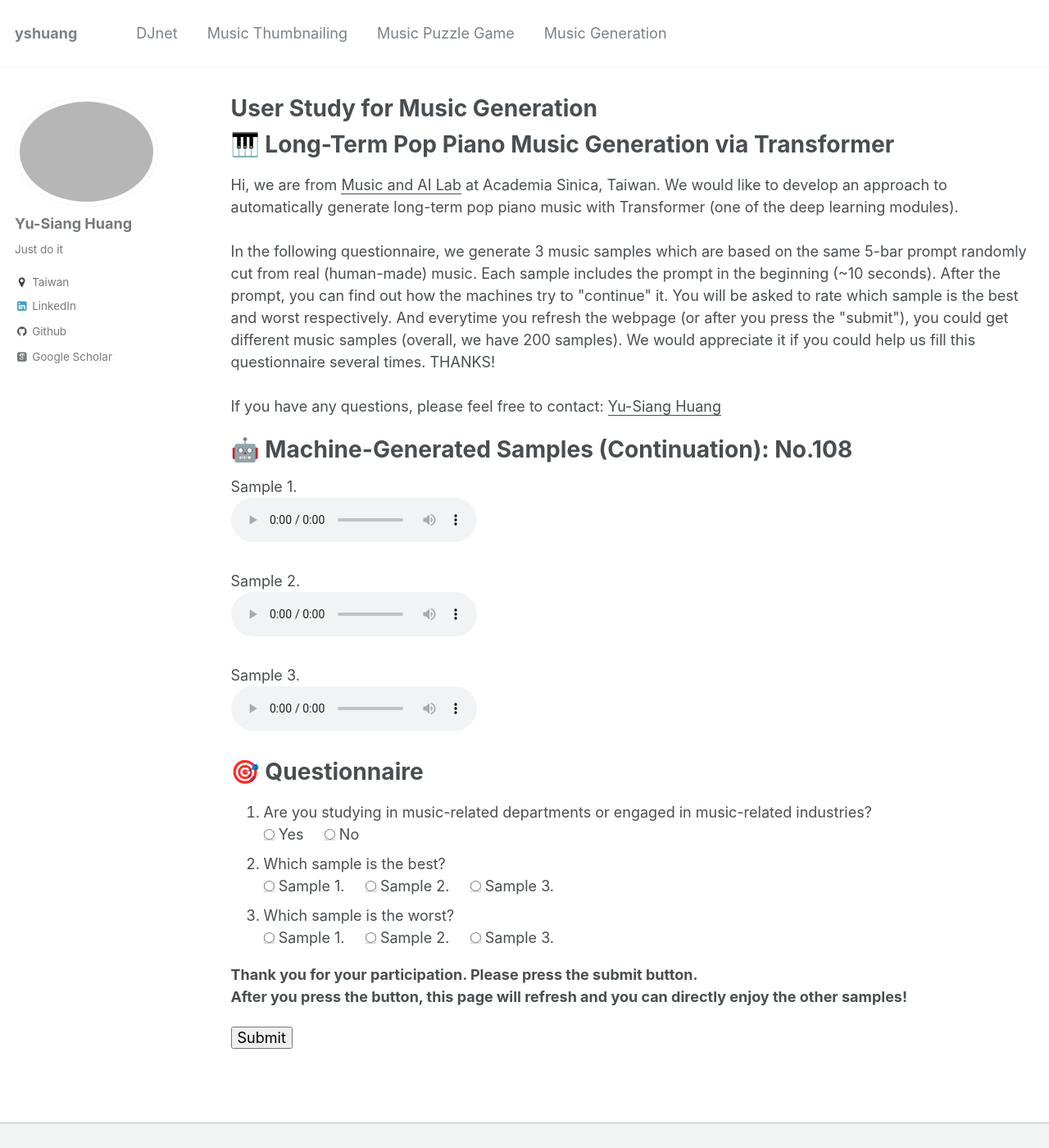
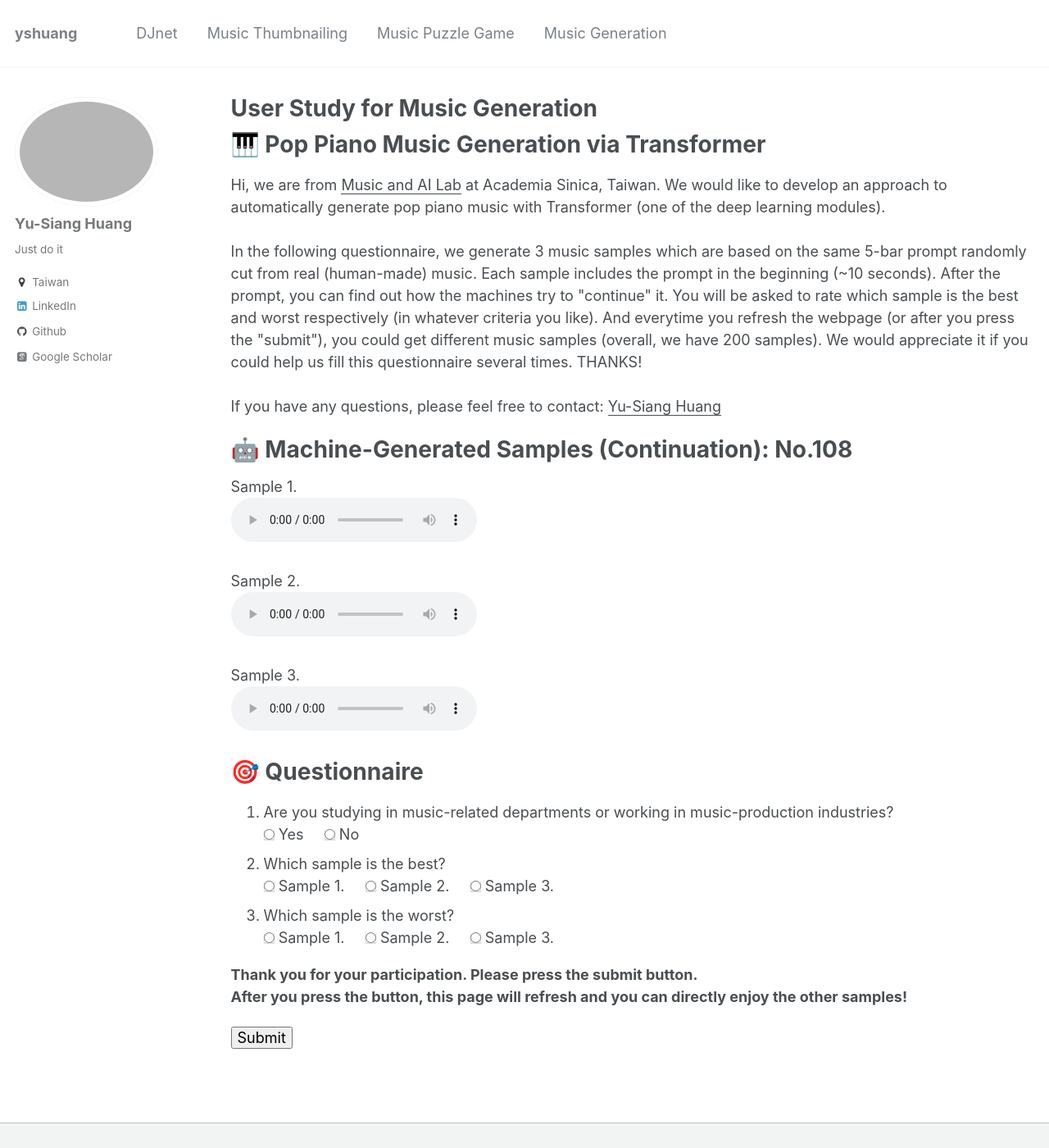
Before and after one commit to remyhuang/remyhuang.github.io, a Jekyll site: the page built from _pages/music_generation.html, in a window 1280 px wide and 1400 px high. Shown: the whole window at 82% size. Built offline with Jekyll 4.4.1, drawn with Linux system fonts in a browser that asks for light colours; some web fonts are replaced.

Commit message:
Update music_generation.html

```diff
--- a/_pages/music_generation.html
+++ b/_pages/music_generation.html
@@ -76,13 +76,13 @@ author_profile: true
         </script>
 
         <!-- description -->
-        <h1>🎹 Long-Term Pop Piano Music Generation via Transformer</h1>
+        <h1>🎹 Pop Piano Music Generation via Transformer</h1>
         <p>
             Hi, we are from <u><a href="https://musicai.citi.sinica.edu.tw/" target="_blank">Music and AI Lab</a></u> at Academia Sinica, Taiwan.
-            We would like to develop an approach to automatically generate long-term pop piano music with Transformer (one of the deep learning modules). <br><br>
+            We would like to develop an approach to automatically generate pop piano music with Transformer (one of the deep learning modules). <br><br>
             In the following questionnaire, we generate 3 music samples which are based on the same 5-bar prompt randomly cut from real (human-made) music.
             Each sample includes the prompt in the beginning (~10 seconds). After the prompt, you can find out how the machines try to "continue" it.
-            You will be asked to rate which sample is the best and worst respectively.
+            You will be asked to rate which sample is the best and worst respectively (in whatever criteria you like).
             And everytime you refresh the webpage (or after you press the "submit"), you could get different music samples (overall, we have 200 samples).
             We would appreciate it if you could help us fill this questionnaire several times. THANKS! <br><br>
             If you have any questions, please feel free to contact: <u><a href="https://remyhuang.github.io/" target="_blank">Yu-Siang Huang</a></u>
@@ -110,7 +110,7 @@ author_profile: true
         <h1>🎯 Questionnaire</h1>
         <ol>
             <li>
-                Are you studying in music-related departments or engaged in music-related industries?
+                Are you studying in music-related departments or working in music-production industries?
                 <form>
                     <input type="radio" name="background" value="Yes"> Yes &nbsp;&nbsp;&nbsp;
                     <input type="radio" name="background" value="No"> No
```
